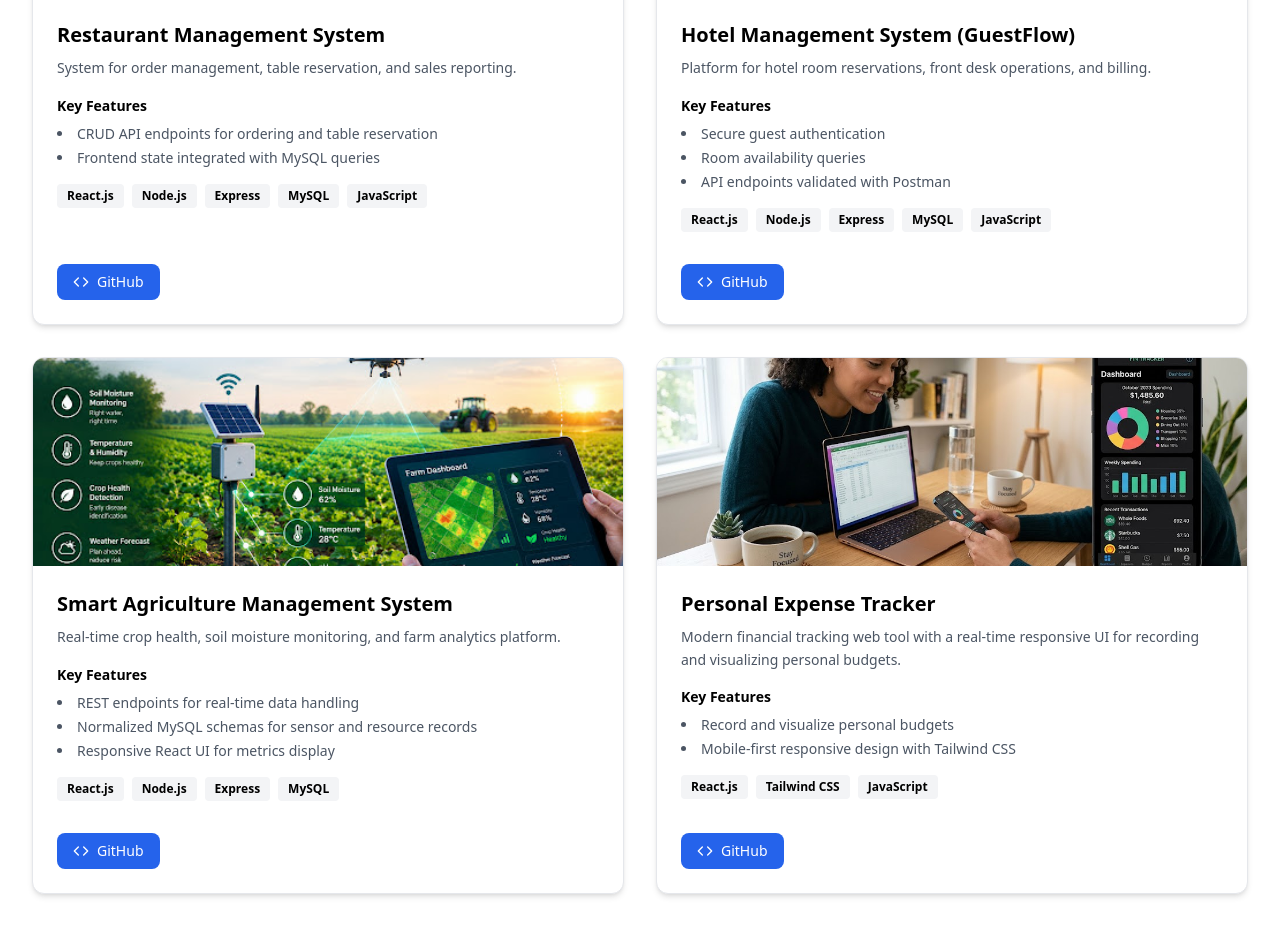
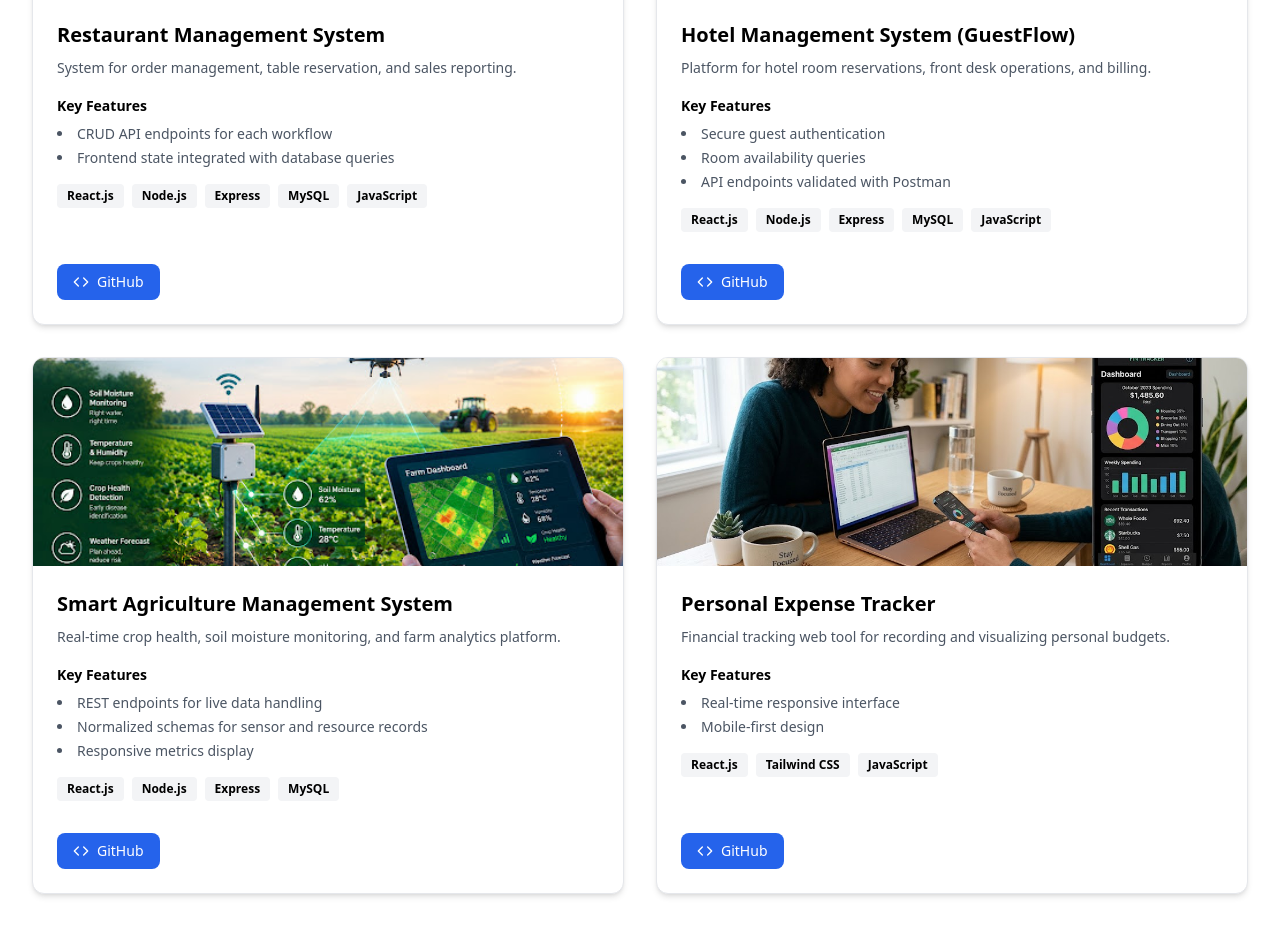
Before and after one commit to tewa0121/updated-portfolio, a React (Vite) app: page / in a window 1280 px wide. Shown: the part 2180-3116 px from the top of the page. Built offline with nearby package versions, Linux system fonts and the light colour scheme; the HTML template or start-up script is replaced by a standard one.

Commit message:
projects

```diff
--- a/src/components/Projects.jsx
+++ b/src/components/Projects.jsx
@@ -7,8 +7,8 @@ const projects = [
     title: "Restaurant Management System",
     description: "System for order management, table reservation, and sales reporting.",
     features: [
-      "CRUD API endpoints for ordering and table reservation",
-      "Frontend state integrated with MySQL queries",
+      "CRUD API endpoints for each workflow",
+      "Frontend state integrated with database queries",
     ],
     tech: ["React.js", "Node.js", "Express", "MySQL", "JavaScript"],
     image: "/assets/restaurant.png",
@@ -32,9 +32,9 @@ const projects = [
     title: "Smart Agriculture Management System",
     description: "Real-time crop health, soil moisture monitoring, and farm analytics platform.",
     features: [
-      "REST endpoints for real-time data handling",
-      "Normalized MySQL schemas for sensor and resource records",
-      "Responsive React UI for metrics display",
+      "REST endpoints for live data handling",
+      "Normalized schemas for sensor and resource records",
+      "Responsive metrics display",
     ],
     tech: ["React.js", "Node.js", "Express", "MySQL"],
     image: "/assets/smart.png",
@@ -43,10 +43,10 @@ const projects = [
   },
   {
     title: "Personal Expense Tracker",
-    description: "Modern financial tracking web tool with a real-time responsive UI for recording and visualizing personal budgets.",
+    description: "Financial tracking web tool for recording and visualizing personal budgets.",
     features: [
-      "Record and visualize personal budgets",
-      "Mobile-first responsive design with Tailwind CSS",
+      "Real-time responsive interface",
+      "Mobile-first design",
     ],
     tech: ["React.js", "Tailwind CSS", "JavaScript"],
     image: "/assets/expense.png",
```
